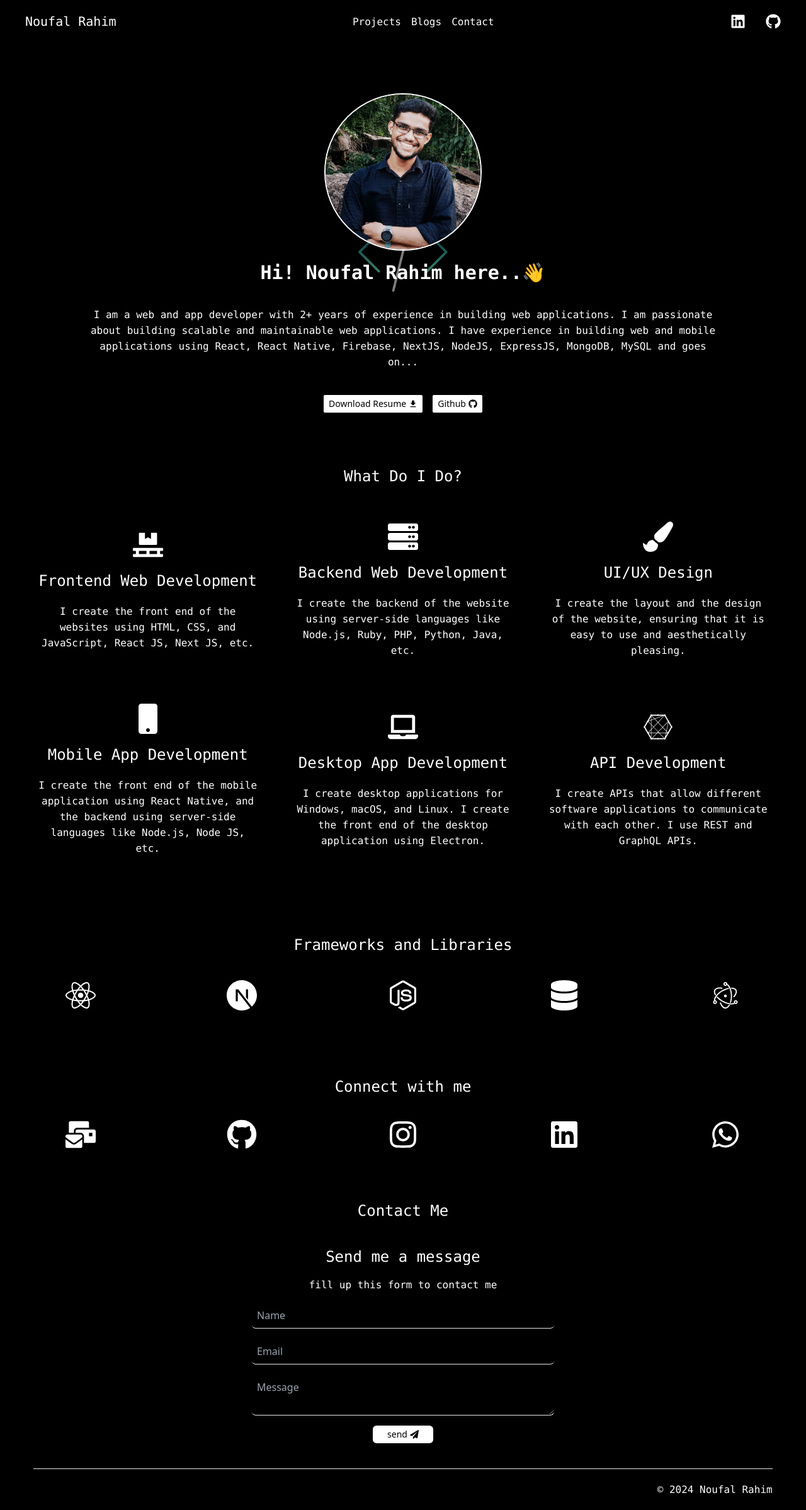
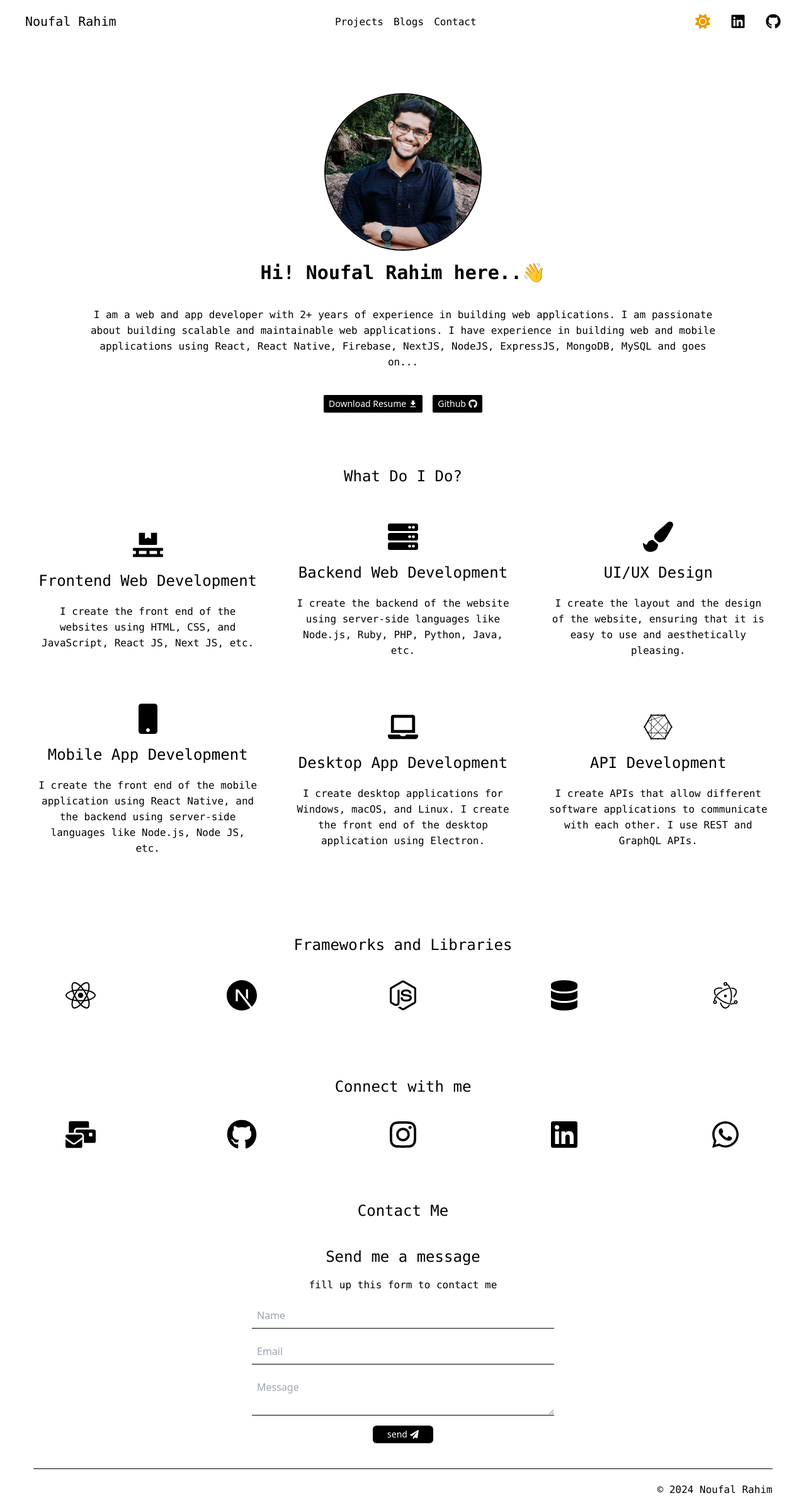
Before and after one commit to noufalrahim/personal-portfolio, a Next.js app: page / in a window 1280 px wide. Shown: the whole page at 63% size. Built offline with nearby package versions, Linux system fonts and the light colour scheme.

Commit message:
style: Added dark and light mode

```diff
--- /dev/null
+++ b/components/Blogs/index.tsx
@@ -0,0 +1,24 @@
+import Card from '../Card';
+import React from 'react';
+
+export default function Blogs() {
+    return (
+        <div className="mt-16">
+            <h4 className="text-white text-2xl mb-5 text-center">
+                <code>
+                    Blogs
+                </code>
+            </h4>
+            <div className="w-full flex flex-row grid md:grid-cols-2 lg:grid-cols-3 xl:grid-cols-3 grid-cols-1 gap-4">
+                <Card />
+                <Card />
+                <Card />
+            </div>
+            <div className="w-full flex items-center justify-center mt-5">
+                <button className="dark:bg-white bg-black dark:text-black text-white  w-48 py-1 rounded-sm text-sm items-center justify-around flex mt-5">
+                    View All Blogs
+                </button>
+            </div>
+        </div>
+    )
+}
--- /dev/null
+++ b/components/Card/index.tsx
@@ -0,0 +1,31 @@
+import { FaArrowRightFromBracket } from "react-icons/fa6";
+
+export default function Card() {
+    return (
+        <div className="dark:text-white text-black py-5">
+            <div className="items-center justify-center flex">
+                <img src="/image.jpg" alt="hero" className="w-5/12" />
+            </div>
+            <div className="items-center text-white justify-center">
+                <p className="dark:text-white text-black text-md text-center mt-4">
+                    <code>
+                        Calculus
+                    </code>
+                </p>
+            </div>
+            <div className="items-center text-white justify-center">
+                <p className="dark:text-white text-black text-md text-center px-16 w-full my-5">
+                    <code>
+                        Calculus is an accounting software developed to help small businesses manage their finances. It is a full-stack application built using Next JS, Electron JS, Tailwind CSS.
+                    </code>
+                </p>
+            </div>
+            <div className="w-full flex items-center justify-center">
+                <button className="dark:bg-white bg-black dark:text-black text-white w-32 py-1 rounded-sm text-sm items-center justify-around flex mt-5">
+                    View Project
+                    <FaArrowRightFromBracket className="inline-block ml-1" size={12} />
+                </button>
+            </div>
+        </div>
+    )
+}
--- a/components/Connect/index.tsx
+++ b/components/Connect/index.tsx
@@ -4,41 +4,41 @@ export default function Connect() {
     const connect = [
         {
             name: "Email",
-            icon: <FaMailBulk className="text-white text-4xl" size={48} />,
+            icon: <FaMailBulk className="dark:text-white text-black text-4xl" size={48} />,
             link: "mailto:"
         },
         {
             name: "Github",
-            icon: <FaGithub className="text-white text-4xl" size={48} />,
+            icon: <FaGithub className="dark:text-white text-black text-4xl" size={48} />,
             link: ""
         },
         {
             name: "Instagram",
-            icon: <FaInstagram className="text-white text-4xl" size={48} />,
+            icon: <FaInstagram className="dark:text-white text-black text-4xl" size={48} />,
             link: ""
         },
         {
             name: "Linkedin",
-            icon: <FaLinkedin className="text-white text-4xl" size={48} />,
+            icon: <FaLinkedin className="dark:text-white text-black text-4xl" size={48} />,
             link: ""
         },
         {
             name: "Whatsapp",
-            icon: <FaWhatsapp className="text-white text-4xl" size={48} />,
+            icon: <FaWhatsapp className="dark:text-white text-black text-4xl" size={48} />,
             link: ""
         },
     ];
 
     return (
         <div className="w-full flex mt-16 flex-col items-center">
-            <h4 className="text-white text-2xl mb-5"><code>
+            <h4 className="dark:text-white text-black text-2xl mb-5"><code>
                 Connect with me
             </code></h4>
             <div className="w-full flex justify-around items-center flex-row">
                 {
                     connect.map((item, index) => (
                         <a key={index} href={item.link}
-                            className="text-white text-4xl m-4"
+                            className="dark:text-white text-black text-4xl m-4"
                         >
                             {item.icon}
                         </a>
--- a/components/ContactMe/index.tsx
+++ b/components/ContactMe/index.tsx
@@ -5,27 +5,27 @@ import { FaPaperPlane } from 'react-icons/fa';
 export default function ContactMe() {
     return (
         <div className="w-full mt-16 justify-center items-center flex flex-col mx-10 mb-10">
-            <h4 className="text-white text-2xl mb-10 text-center">
+            <h4 className="dark:text-white text-black text-2xl mb-10 text-center">
                 <code>
                     Contact Me
                 </code>
             </h4>
             <div className="w-full flex justify-around items-center">
                 <div className="w-full md:w-1/2 lg:w-1/2 xl:w-1/2 2xl:w-1/2 h-full flex-col justify-center items-center flex">
-                    <h1 className="text-white text-2xl text-center">
+                    <h1 className="dark:text-white text-black text-2xl text-center">
                         <code>
                             Send me a message
                         </code>
                     </h1>
-                    <p className="text-white text-md text-center mt-4">
+                    <p className="dark:text-white text-black text-md text-center mt-4">
                         <code>
                             fill up this form to contact me
                         </code>
                     </p>
-                    <input type="text" placeholder="Name" className="w-3/4 mt-4 p-2 rounded-md focus:outline-none bg-transparent border-b text-white" />
-                    <input type="email" placeholder="Email" className="w-3/4 mt-4 p-2 rounded-md focus:outline-none bg-transparent border-b text-white" />
-                    <textarea placeholder="Message" className="w-3/4 mt-4 p-2 rounded-md focus:outline-none bg-transparent border-b text-white" />
-                    <button className="bg-white px-2 py-1 w-24 rounded-md text-sm items-center justify-center flex mt-4">
+                    <input type="text" placeholder="Name" className="w-3/4 mt-4 p-2 focus:outline-none bg-transparent border-b dark:text-white text-black dark:border-white border-black" />
+                    <input type="email" placeholder="Email" className="w-3/4 mt-4 p-2 focus:outline-none bg-transparent border-b dark:text-white text-black dark:border-white border-black" />
+                    <textarea placeholder="Message" className="w-3/4 mt-4 p-2 focus:outline-none bg-transparent border-b text-white dark:border-white border-black" />
+                    <button className="dark:bg-white bg-black text-white dark:text-black px-2 py-1 w-24 rounded-md text-sm items-center justify-center flex mt-4">
                         send
                         <FaPaperPlane className="inline-block ml-1" />
                     </button>
--- a/components/Footer/index.tsx
+++ b/components/Footer/index.tsx
@@ -2,8 +2,8 @@ import React from 'react';
 
 export default function Footer() {
     return (
-        <div className="w-11/12 flex justify-end items-center py-5 border-t">
-            <p className="text-white text-md">
+        <div className="w-11/12 flex justify-end items-center py-5 border-t dark:border-white border-black">
+            <p className="dark:text-white text-black text-md">
                 <code>
                     &copy; 2024 Noufal Rahim
                 </code>
--- a/components/Frameworks/index.tsx
+++ b/components/Frameworks/index.tsx
@@ -8,29 +8,29 @@ export default function Frameworks() {
     const frameworks = [
         {
             name: "React",
-            icon: <FaReact className="text-white" size={48} />,
+            icon: <FaReact className="dark:text-white text-black" size={48} />,
         },
         {
             name: "Next.js",
-            icon: <SiNextdotjs className="text-white" size={48} />,
+            icon: <SiNextdotjs className="dark:text-white text-black" size={48} />,
         },
         {
             name: "Node.js",
-            icon: <FaNodeJs className="text-white" size={48} />,
+            icon: <FaNodeJs className="dark:text-white text-black" size={48} />,
         },
         {
             name: "Database",
-            icon: <FaDatabase className="text-white" size={48} />,
+            icon: <FaDatabase className="dark:text-white text-black" size={48} />,
         },
         {
             name: "Electron",
-            icon: <IoLogoElectron className="text-white" size={48} />,
+            icon: <IoLogoElectron className="dark:text-white text-black" size={48} />,
         }
     ]
 
     return (
         <div className="w-full mt-16 justify-center items-center flex flex-col mx-10 mb-10">
-            <h4 className="text-white text-2xl mb-10 text-center">
+            <h4 className="dark:text-white text-black text-2xl mb-10 text-center">
                 <code>
                     Frameworks and Libraries
                 </code>
@@ -38,7 +38,7 @@ export default function Frameworks() {
             <div className="w-full flex justify-around items-center flex-row">
                 {
                     frameworks.map((item, index) => (
-                        <div key={index} className="flex flex-col items-center justify-center">
+                        <div key={index} className="flex dark:text-white text-black flex-col items-center justify-center">
                             {item.icon}
                         </div>
                     ))
--- a/components/Hero/index.tsx
+++ b/components/Hero/index.tsx
@@ -6,9 +6,9 @@ export default function Hero() {
     return (
         <div className="flex items-center justify-center flex-col w-full">
             <div className="">
-                <img width={250} height={250} src="/image.jpg" alt="logo" className="rounded-full border-2 border-white" />
+                <img width={250} height={250} src="/image.jpg" alt="logo" className="rounded-full border-2 dark:border-white border-black" />
             </div>
-            <h1 className="text-white text-3xl font-bold mt-4 text-center">
+            <h1 className="dark:text-white text-black text-3xl font-bold mt-4 text-center">
                 <code>Hi! Noufal Rahim here..👋</code>
             </h1>
             <div
@@ -19,7 +19,7 @@ export default function Hero() {
                 marginBottom: "10px",
             }}
             className="mx-5">
-                <p className="text-white text-md text-center mt-4">
+                <p className="dark:text-white text-black text-md text-center mt-4">
                     <code>
                         I am a web and app developer with 2+ years of experience in building web applications. I am passionate about building scalable and maintainable web applications.
                         I have experience in building web and mobile applications using React, React Native, Firebase, NextJS, NodeJS, ExpressJS, MongoDB, MySQL and goes on...
@@ -27,11 +27,11 @@ export default function Hero() {
                 </p>
             </div>
             <div className="w-full justify-center items-center flex gap-4 my-5">
-                <button className="bg-white px-2 py-1 rounded-sm text-sm items-center justify-center flex">
+                <button className="dark:bg-white bg-black text-white dark:text-black px-2 py-1 rounded-sm text-sm items-center justify-center flex">
                     Download Resume
                     <IoMdDownload className="inline-block ml-1" />
                 </button>
-                <button className="bg-white px-2 py-1 rounded-sm text-sm items-center justify-center flex">
+                <button className="dark:bg-white bg-black text-white dark:text-black  px-2 py-1 rounded-sm text-sm items-center justify-center flex">
                     Github
                     <FaGithub className="inline-block ml-1" />
                 </button>
--- a/components/Navbar/index.tsx
+++ b/components/Navbar/index.tsx
@@ -1,13 +1,16 @@
 import { useState, useEffect } from "react";
 import { FaGithub, FaLinkedin, FaBars, FaTimes } from "react-icons/fa";
+import { FaMoon, FaSun } from "react-icons/fa6";
 
-export default function Navbar() {
+type NavbarProps = {
+    darkMode: boolean;
+    setDarkMode: (darkMode: boolean) => void;
+}
+export default function Navbar({ darkMode, setDarkMode }: NavbarProps) {
     const [isOpen, setIsOpen] = useState(false);
     const [isMobile, setIsMobile] = useState(false);
 
-    const toggleMenu = () => {
-        setIsOpen(!isOpen);
-    };
+
 
     useEffect(() => {
         const handleResize = () => {
@@ -30,13 +33,43 @@ export default function Navbar() {
         };
     }, []);
 
+    useEffect(() => {
+        if (typeof window !== 'undefined') {
+            const savedTheme = localStorage.getItem('theme');
+            const prefersDark = window.matchMedia('(prefers-color-scheme: dark)').matches;
+
+            if (savedTheme === 'dark' || (!savedTheme && prefersDark)) {
+                document.documentElement.classList.add('dark');
+                setDarkMode(true);
+            } else {
+                document.documentElement.classList.remove('dark');
+                setDarkMode(false);
+            }
+        }
+    }, []);
+
+    const toggleDarkMode = () => {
+        if (darkMode) {
+            document.documentElement.classList.remove('dark');
+            localStorage.setItem('theme', 'light');
+        } else {
+            document.documentElement.classList.add('dark');
+            localStorage.setItem('theme', 'dark');
+        }
+        setDarkMode(!darkMode);
+    };
+
+    const toggleMenu = () => {
+        setIsOpen(!isOpen);
+    };
+
     return (
-        <nav className="w-full text-white pb-20">
+        <nav className="w-full dark:text-white text-black dark:bg-black bg-white pb-20">
             <div className="flex justify-between items-center py-5 px-10">
-                <div className="text-xl">
+                <div className="text-xl cursor-pointer">
                     <code>Noufal Rahim</code>
                 </div>
-                <div className="hidden md:flex gap-4">
+                <div className="hidden md:flex gap-4 cursor-pointer">
                     <div className="text-md">
                         <code>Projects</code>
                     </div>
@@ -47,7 +80,10 @@ export default function Navbar() {
                         <code>Contact</code>
                     </div>
                 </div>
-                <div className="hidden md:flex gap-4 space-x-4">
+                <div className="hidden md:flex gap-4 space-x-4 cursor-pointer">
+                    <button onClick={toggleDarkMode}>
+                        {darkMode ? <FaMoon color="white" size={24} /> : <FaSun color={'#E69B05'} size={24} />}
+                    </button>
                     <FaLinkedin className="text-2xl" />
                     <FaGithub className="text-2xl" />
                 </div>
@@ -75,6 +111,9 @@ export default function Navbar() {
                         <code>Contact</code>
                     </div>
                     <div className="flex space-x-4 gap-4 my-5">
+                        <button onClick={toggleDarkMode}>
+                            {!darkMode ? <FaMoon color="white" size={24} /> : <FaSun color={'#E69B05'} size={24} />}
+                        </button>
                         <FaLinkedin className="text-2xl" />
                         <FaGithub className="text-2xl" />
                     </div>
--- /dev/null
+++ b/components/Projects/index.tsx
@@ -0,0 +1,24 @@
+import Card from '../Card';
+import React from 'react';
+
+export default function Projects() {
+    return (
+        <div className="mt-16">
+            <h4 className="dark:text-white text-black text-2xl mb-5 text-center">
+                <code>
+                    Projects
+                </code>
+            </h4>
+            <div className="w-full flex flex-row grid md:grid-cols-2 lg:grid-cols-3 xl:grid-cols-3 grid-cols-1 gap-4">
+                <Card />
+                <Card />
+                <Card />
+            </div>
+            <div className="w-full flex items-center justify-center mt-5">
+                <button className="dark:bg-white bg-black dark:text-black text-white w-48 py-1 rounded-sm text-sm items-center justify-around flex mt-5">
+                    View All Projects
+                </button>
+            </div>
+        </div>
+    )
+}
--- a/components/Skills/index.tsx
+++ b/components/Skills/index.tsx
@@ -6,32 +6,32 @@ export default function Skills() {
 
     const mySkills = [
         {
-          icon: <FaPallet className="text-white text-4xl m-4" size={48} />,
+          icon: <FaPallet className="dark:text-white text-black text-4xl m-4" size={48} />,
           name: "Frontend Web Development",
           content: "I create the front end of the websites using HTML, CSS, and JavaScript, React JS, Next JS, etc."
         },
         {
-          icon: <FaServer className="text-white text-4xl m-4" size={48} />,
+          icon: <FaServer className="dark:text-white text-black text-4xl m-4" size={48} />,
           name: "Backend Web Development",
           content: "I create the backend of the website using server-side languages like Node.js, Ruby, PHP, Python, Java, etc."
         },
         {
-          icon: <FaPaintBrush className="text-white text-4xl m-4" size={48} />,
+          icon: <FaPaintBrush className="dark:text-white text-black text-4xl m-4" size={48} />,
           name: "UI/UX Design",
           content: "I create the layout and the design of the website, ensuring that it is easy to use and aesthetically pleasing."
         },
         {
-          icon: <FaMobile className="text-white text-4xl m-4" size={48} />,
+          icon: <FaMobile className="dark:text-white text-black text-4xl m-4" size={48} />,
           name: "Mobile App Development",
           content: "I create the front end of the mobile application using React Native, and the backend using server-side languages like Node.js, Node JS, etc."
         },
         {
-          icon: <FaLaptop className="text-white text-4xl m-4" size={48} />,
+          icon: <FaLaptop className="dark:text-white text-black text-4xl m-4" size={48} />,
           name: "Desktop App Development",
           content: "I create desktop applications for Windows, macOS, and Linux. I create the front end of the desktop application using Electron."
         },
         {
-          icon: <FaConnectdevelop className="text-white text-4xl m-4" size={48} />,
+          icon: <FaConnectdevelop className="dark:text-white text-black text-4xl m-4" size={48} />,
           name: "API Development",
           content: "I create APIs that allow different software applications to communicate with each other. I use REST and GraphQL APIs."
         }
@@ -39,7 +39,7 @@ export default function Skills() {
 
     return (
         <div className="mt-16 justify-center items-center flex flex-col mx-10 mb-10">
-            <h4 className="text-white text-2xl mb-5 text-center">
+            <h4 className="dark:text-white text-black text-2xl mb-5 text-center">
                 <code>
                     What Do I Do?
                 </code>
@@ -49,12 +49,12 @@ export default function Skills() {
                     mySkills.map((item, index) => (
                         <div key={index} className="flex flex-col items-center justify-center p-5">
                             {item.icon}
-                            <h4 className="text-white text-center text-2xl mb-5">
+                            <h4 className="dark:text-white text-black text-center text-2xl mb-5">
                                 <code>
                                     {item.name}
                                 </code>
                             </h4>
-                            <p className="text-white text-md text-center">
+                            <p className="dark:text-white text-black text-md text-center">
                                 <code>
                                     {item.content}
                                 </code>
--- a/pages/index.tsx
+++ b/pages/index.tsx
@@ -1,4 +1,5 @@
 import BackgroundImg from "@/components/BackgroundImg";
+import Card from "@/components/Card";
 import Connect from "@/components/Connect";
 import ContactMe from "@/components/ContactMe";
 import Footer from "@/components/Footer";
@@ -7,23 +8,34 @@ import Hero from "@/components/Hero";
 import Navbar from "@/components/Navbar";
 import Skills from "@/components/Skills";
 import React from "react";
+import Projects from "@/components/Projects";
+import Blogs from "@/components/Blogs";
 
 export default function Home() {
 
+  const [darkMode, setDarkMode] = React.useState(false);
 
   return (
-    <main className="bg-black min-h-screen">
-            <BackgroundImg />
+    <main className="dark:bg-black bg-white min-h-screen">
+      {
+        darkMode && (
+          <BackgroundImg />
+        )
+      }
       <div className="flex flex-col items-center justify-center min-h-screen z-10 relative ">
-      <Navbar />
+        <Navbar
+          darkMode={darkMode}
+          setDarkMode={(value) => setDarkMode(value)}
+        />
         <Hero />
+        {/* <Projects />
+        <Blogs /> */}
         <Skills />
         <Frameworks />
         <Connect />
         <ContactMe />
         <Footer />
       </div>
-
     </main>
   );
 }
```
